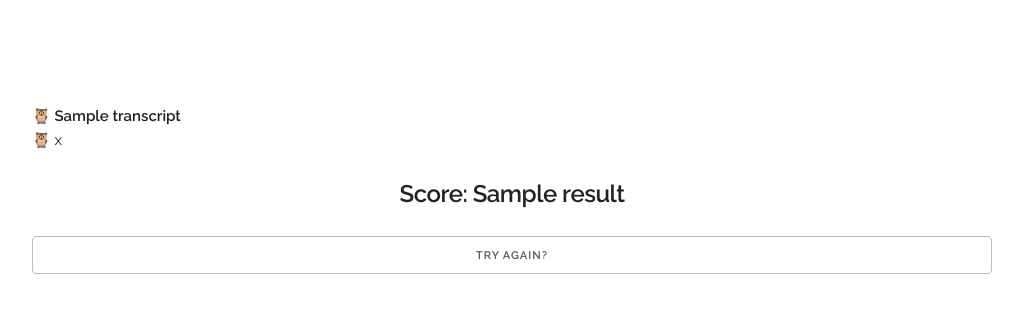
After one commit to brennv/tyto, a Flask app: template templates/boom.html in a window 1280 px wide. The commit adds this page. Shown: the top 313 px of the page, without its empty margins (128-1151 px from the left). Run offline with Flask 2, Linux system fonts and the light colour scheme; the template is opened without the code that fills it: most values are stand-ins (such as "Sample title", 1, 10 or a date in 2020).

Commit message:
add layout

```diff
--- a/static/css/main.css
+++ b/static/css/main.css
@@ -12,7 +12,7 @@ label {
     float: left;
 }
 
-input {
+input, button {
     width: 100%;
     box-sizing:border-box;
 }
--- /dev/null
+++ b/templates/boom.html
@@ -0,0 +1,17 @@
+{% extends "layout.html" %}
+{% block body %}
+
+<div class="row">
+  <br><strong>🦉 {{ transcript|safe }}</strong>
+  <br>🦉 {{ passage|safe }}
+  <br>
+  <br><center><h5>Score: {{ result|safe }}</h5></center>
+</div>
+
+<div class="row">
+  <span>
+    <a href={{ url_for('index') }}><button type="button">Try again?</button></a>
+  </span>
+</div>
+
+{% endblock %}
--- /dev/null
+++ b/templates/layout.html
@@ -0,0 +1,20 @@
+<!DOCTYPE HTML>
+<head>
+  <title>Text scoring</title>
+  <meta charset="utf-8" />
+  <meta name="viewport" content="width=device-width, initial-scale=1" />
+  <link rel="shortcut icon" type="image/x-icon" href="static/images/favicon-tree.ico" />
+  <link href='//fonts.googleapis.com/css?family=Raleway:400,300,600' rel='stylesheet' type='text/css'>
+  <link href="{{ url_for('static', filename='css/normalize.css') }}" rel="stylesheet">
+  <link href="{{ url_for('static', filename='css/skeleton.css') }}" rel="stylesheet">
+  <link href="{{ url_for('static', filename='css/main.css') }}" rel="stylesheet">
+  <script src="{{ url_for('static', filename='js/Chart.min.js') }}"></script>
+</head>
+<body>
+  <div class="container" style="padding-top: 80px;">
+
+  {% block body %}{% endblock %}
+
+  </div>
+</body>
+</html>
```
Also changed, not shown: templates/index.html (+3 -27 lines).
